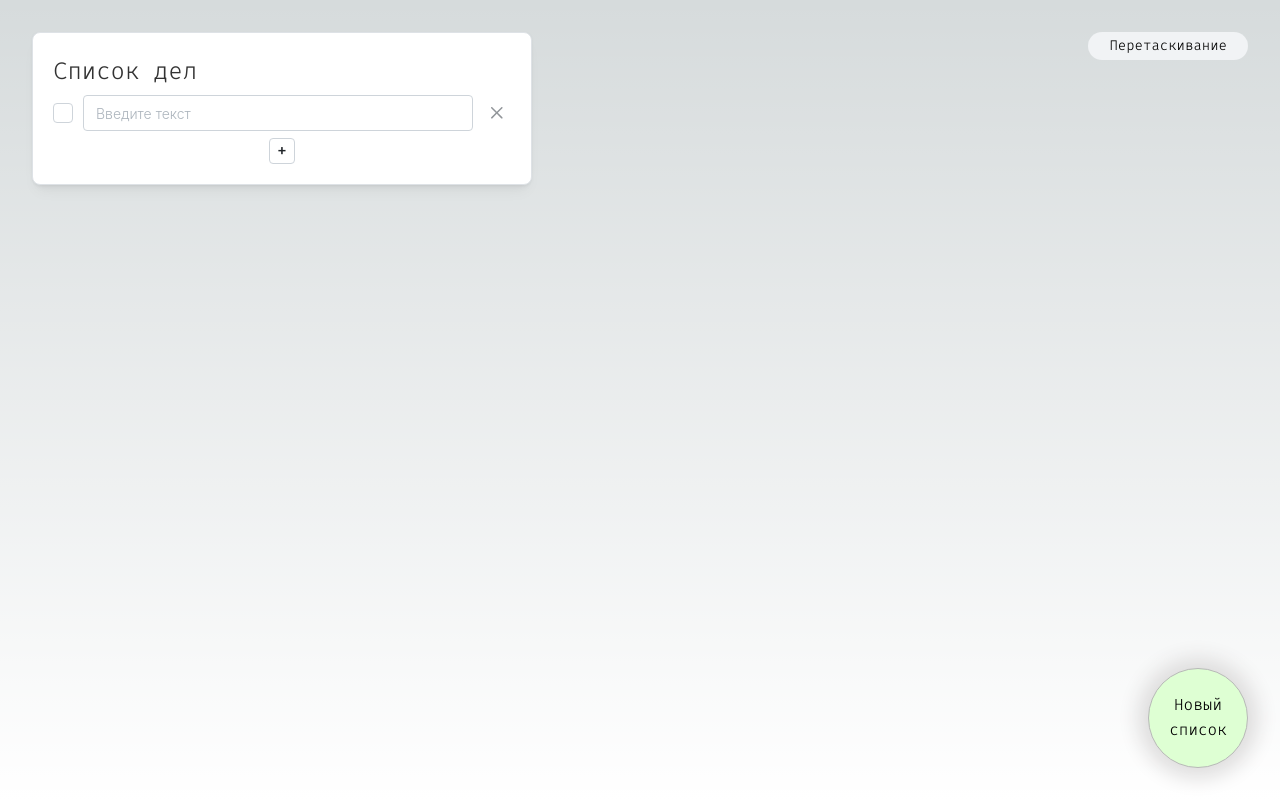
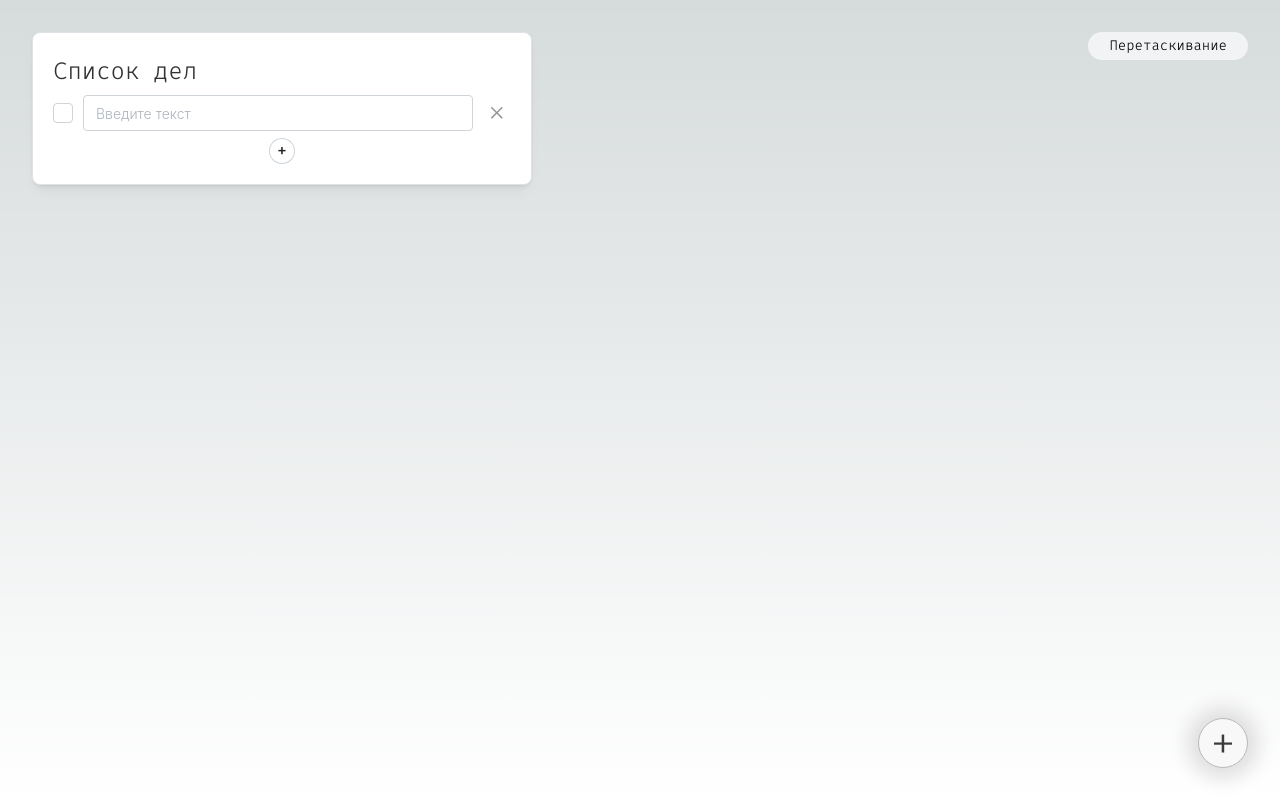
Before and after one commit to globad/todo-app, a Next.js app: page / in a window 1280 px wide. Built offline with nearby package versions, Linux system fonts and the light colour scheme.

Commit message:
Move toolbar to separate component. Change styles

```diff
--- a/src/components/pages/home-page.module.scss
+++ b/src/components/pages/home-page.module.scss
@@ -1,4 +1,8 @@
 .main {
+  position: relative;
+}
+
+.list {
   display: flex;
   flex-direction: column;
   flex-wrap: wrap;
@@ -20,41 +24,3 @@
     gap: 32px;
   }
 }
-
-.toolbar {
-  display: flex;
-  justify-content: space-between;
-}
-
-@mixin shadow {
-  box-shadow: #dedddd 0px 0px 20px 10px;
-
-  &:hover {
-    box-shadow: #dedddd 0px 0px 20px 10px, inset rgba(255, 255, 255, 0.9) 0px 0px 15px 10px;
-  }
-}
-
-.addNewList {
-  cursor: pointer;
-  outline: none;
-  border-radius: 50%;
-  border: 1px solid #b8b8b8;
-  background: rgb(222, 255, 211);
-  width: 100px;
-  height: 100px;
-  position: absolute;
-  bottom: 2rem;
-  right: 2rem;
-  @include shadow;
-
-  &:hover {
-    background: rgb(232, 255, 223);
-    border: 1px solid #beffbd;
-  }
-}
-
-.chip {
-  position: absolute;
-  right: 2rem;
-  top: 2rem;
-}
--- a/src/components/pages/home-page.tsx
+++ b/src/components/pages/home-page.tsx
@@ -1,31 +1,21 @@
 'use client'
 
-import { Chip } from '@mantine/core';
 import { useTodoStore } from '@/providers/todo-store-provider';
+import { ToDoList } from "@/components/pieces/todo-list/todo-list";
+import { Toolbar } from "@/components/pieces/toolbar/toolbar";
 import styles from './home-page.module.scss';
-import { ToDoList } from "@/components/pieces/todo-list/todo-list";
 
 export const HomePage = () => {
   const { addList, list, isDraggable, toggleDraggable } = useTodoStore((state) => state);
 
-  const handleChipClick = () => {
-    toggleDraggable();
-  };
-
   return (
-    <div className={styles.main}>
-      {list && list.map((item, index) => (
-        <ToDoList key={index} id={index} name={item.name} todos={item.todos}></ToDoList>
-      ))}
-      <div className="toolbar">
-        <Chip className={styles.chip} defaultChecked={isDraggable} onClick={handleChipClick}>
-          Перетаскивание
-        </Chip>
-
-        <button className={styles.addNewList} type="button" onClick={() => addList()}>
-          Новый список
-        </button>
+    <main className={styles.main}>
+      <div className={styles.list}>
+        {list && list.map((item, index) => (
+          <ToDoList key={index} id={index} name={item.name} todos={item.todos}></ToDoList>
+        ))}
       </div>
-    </div>
+      <Toolbar isDraggable={isDraggable} toggleDraggable={toggleDraggable} addList={addList} />
+    </main>
   );
 }
--- a/src/components/pieces/todo-list/todo-list.module.scss
+++ b/src/components/pieces/todo-list/todo-list.module.scss
@@ -14,4 +14,8 @@
     justify-content: center;
     align-items: center;
   }
+
+  .button {
+    border-radius: 50%;
+  }
 }
--- a/src/components/pieces/todo-list/todo-list.tsx
+++ b/src/components/pieces/todo-list/todo-list.tsx
@@ -102,7 +102,9 @@ export const ToDoList: FC<ToDoProps> = ({ id: listId, name, todos }) => {
           ))
         }
         <div className={styles.footer}>
-          <Button onClick={handleAddNew} variant="default" size="compact-sm">+</Button>
+          <Button onClick={handleAddNew} variant="default" size="compact-sm" classNames={{ root: styles.button }}>
+            +
+          </Button>
         </div>
       </Card>
     );
--- /dev/null
+++ b/src/components/pieces/toolbar/toolbar.module.scss
@@ -0,0 +1,52 @@
+.toolbar {
+  position: fixed;
+  top: 0;
+  right: 0;
+  height: 100dvh;
+  display: flex;
+  flex-direction: column;
+  justify-content: space-between;
+}
+
+@mixin shadow {
+  box-shadow: #dedddd 0px 0px 20px 10px;
+
+  &:hover {
+    box-shadow: #dedddd 0px 0px 20px 10px, inset rgba(255, 255, 255, 1) 0px 0px 15px 10px;
+  }
+}
+
+.addNewList {
+  cursor: pointer;
+  outline: none;
+  border-radius: 50%;
+  border: 1px solid #b8b8b8;
+  background: rgb(248, 248, 248);
+  width: 50px;
+  height: 50px;
+  position: absolute;
+  bottom: 2rem;
+  right: 2rem;
+  @include shadow;
+  font-size: 40px;
+  line-height: 48px;
+  font-weight: 200;
+  color: #3b3b3b;
+  user-select: none;
+
+  &:hover {
+    background: rgb(229, 229, 229);
+    border: 1px solid rgb(206, 206, 206);
+  }
+}
+
+.chip {
+  display: none;
+  position: absolute;
+  right: 2rem;
+  top: 2rem;
+
+  @media (min-width: 750px) {
+    display: block;
+  }
+}
--- /dev/null
+++ b/src/components/pieces/toolbar/toolbar.tsx
@@ -0,0 +1,26 @@
+'use client'
+
+import { FC } from 'react';
+import { Chip } from '@mantine/core';
+import styles from './toolbar.module.scss';
+
+
+interface ToolbarProps {
+  isDraggable: boolean;
+  toggleDraggable: VoidFunction;
+  addList: VoidFunction;
+}
+
+export const Toolbar: FC<ToolbarProps> = ({ isDraggable, toggleDraggable, addList}) => {
+  return (
+    <div className={styles.toolbar}>
+      <Chip className={styles.chip} defaultChecked={isDraggable} onClick={toggleDraggable}>
+        Перетаскивание
+      </Chip>
+
+      <button className={styles.addNewList} type="button" onClick={addList}>
+        +
+      </button>
+    </div>
+  );
+}
```
